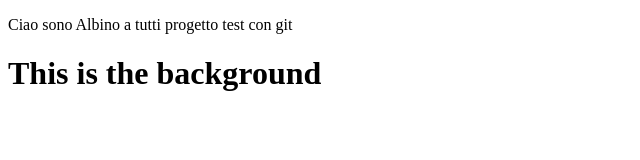
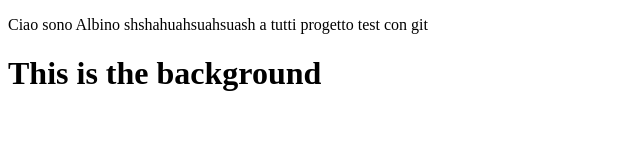
Before and after one commit to a-cirillo/background-generator, a plain HTML site: page index.html in a window 1280 px wide. Shown: the whole page, without its empty margins (0-640 px from the left). Drawn offline with Linux system fonts and the light colour scheme.

```diff
--- a/index.html
+++ b/index.html
@@ -6,7 +6,7 @@
     <link href="style.css"/>
 </head>
 <body>
-<p class="class1">Ciao sono Albino a tutti progetto test con git</p>
+<p class="class1">Ciao sono Albino shshahuahsuahsuash a tutti progetto test con git</p>
 <h1>This is the background</h1>
 </body>
 <script src="script.js"></script>
```
